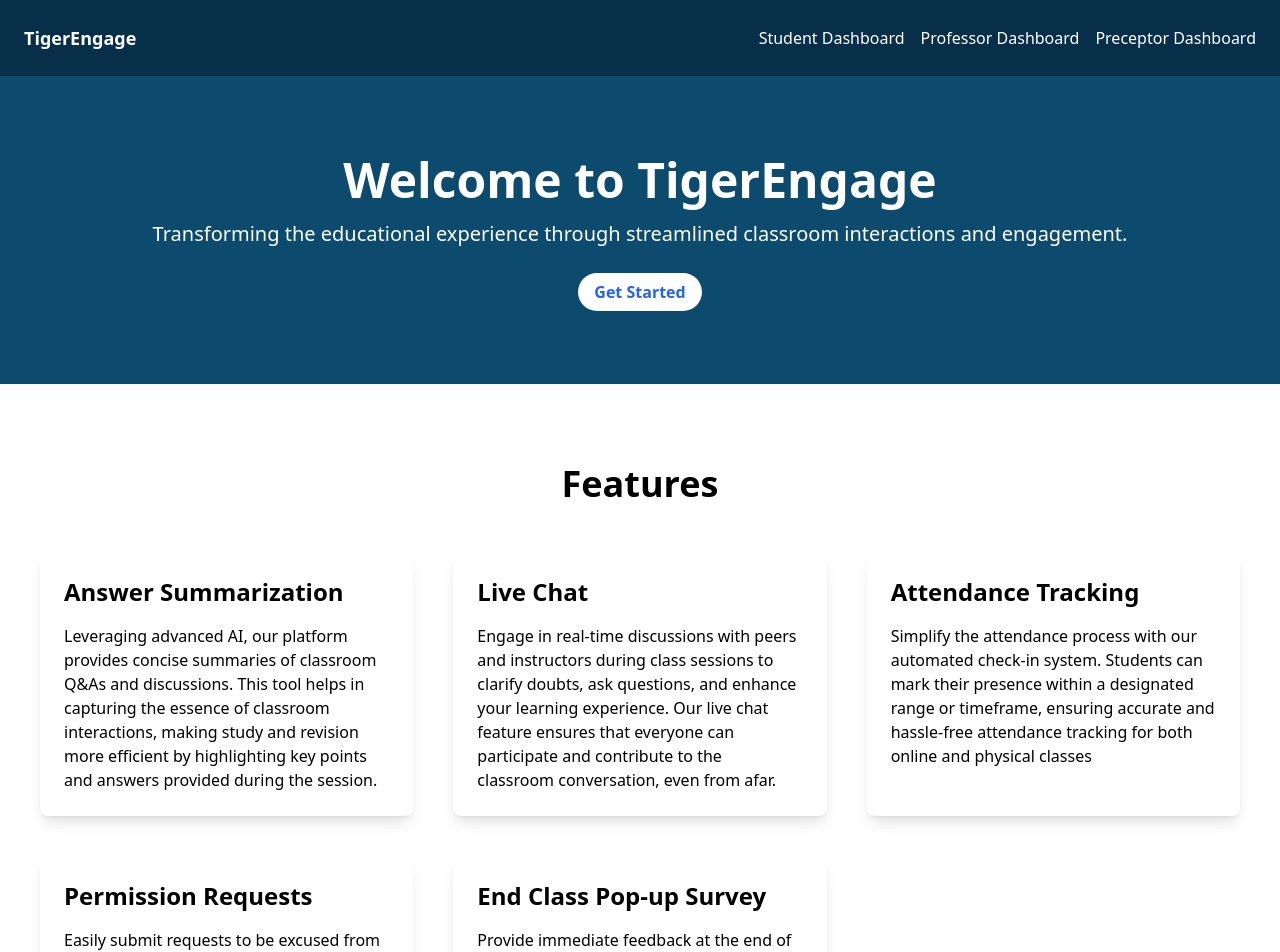
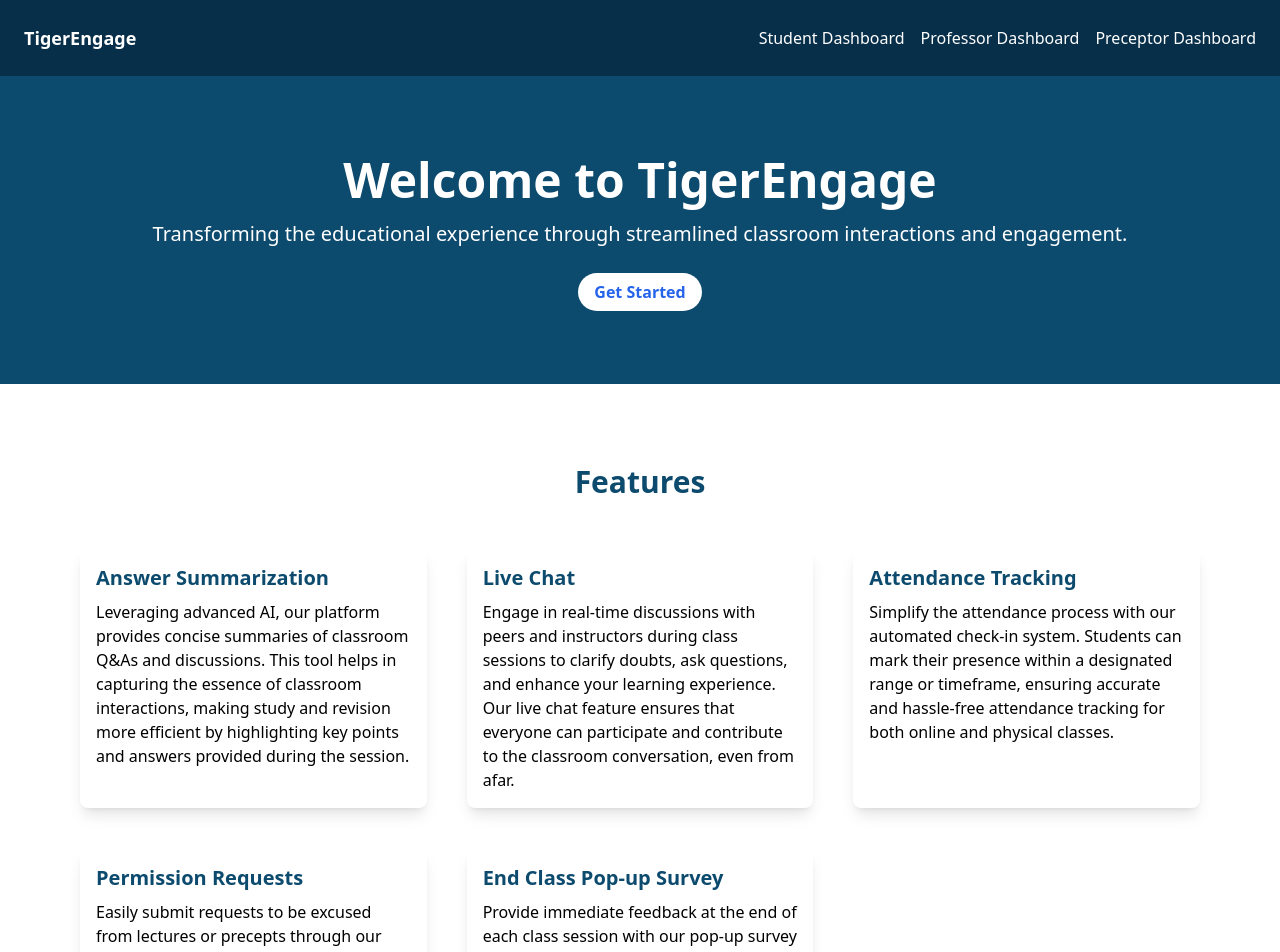
Before and after one commit to edouard2000/TigerEngage, a React (Vite) app: page / in a window 1280 px wide. Shown: the top 952 px of the page. Built offline with nearby package versions, Linux system fonts and the light colour scheme.

Commit message:
fixed some bags in the home section

```diff
--- a/package.json
+++ b/package.json
@@ -13,7 +13,8 @@
     "prop-types": "^15.8.1",
     "react": "^18.2.0",
     "react-dom": "^18.2.0",
-    "react-router-dom": "^6.22.1"
+    "react-router-dom": "^6.22.1",
+    "ua-parser-js": "^1.0.37"
   },
   "devDependencies": {
     "@types/react": "^18.2.56",
--- a/src/App.jsx
+++ b/src/App.jsx
@@ -1,6 +1,7 @@
 import { Routes, Route } from 'react-router-dom';
 import './App.css';
 import HomePage from './Components/HomePage';
+import RoleSelection from './Components/RoleSelection';
 
 
 
@@ -9,6 +10,7 @@ function App() {
     <div>
       <Routes>
         <Route index element={<HomePage />} />
+        <Route path='/role-selection' element={<RoleSelection />} />
       </Routes>
     </div>
   );
--- a/src/Components/FeatureCard.jsx
+++ b/src/Components/FeatureCard.jsx
@@ -1,11 +1,17 @@
 import PropTypes from 'prop-types';
 
-const FeatureCard = ({ title, description }) => (
-  <div className="rounded-lg bg-white p-6 shadow-lg">
-    <h3 className="mb-4 text-2xl font-bold">{title}</h3>
-    <p>{description}</p>
-  </div>
-);
+const FeatureCard = ({ title, description }) => {
+  return (
+    <div
+      className="rounded-lg bg-white p-4 shadow-lg
+    transition-colors duration-300 focus-within:bg-gray-100
+     hover:bg-sky-900 hover:text-white"
+    >
+      <h3 className="mb-2 text-xl font-semibold text-sky-900">{title}</h3>
+      <p >{description}</p>
+    </div>
+  );
+};
 
 FeatureCard.propTypes = {
   title: PropTypes.string.isRequired,
--- /dev/null
+++ b/src/Components/FeaturesSection.jsx
@@ -0,0 +1,21 @@
+import FeatureCard from './FeatureCard';
+import FeatureData from '../utils/featureData';
+
+const FeaturesSection = () => {
+  return (
+    <div className="my-20 px-10">
+      <h2 className="mb-12 text-center text-3xl font-bold text-sky-900">Features</h2>
+      <div className="grid grid-cols-1 gap-10 md:grid-cols-3">
+        {FeatureData.map((feature, index) => (
+          <FeatureCard
+            key={index}
+            title={feature.title}
+            description={feature.description}
+          />
+        ))}
+      </div>
+    </div>
+  );
+};
+
+export default FeaturesSection;
--- a/src/Components/HomePage.jsx
+++ b/src/Components/HomePage.jsx
@@ -1,6 +1,6 @@
 import { Link } from 'react-router-dom';
 import Navbar from './Navbar';
-import FeatureCard from './FeatureCard';
+import FeaturesSection from './FeaturesSection';
 import Footer from './Footer';
 
 const HomePage = () => {
@@ -14,44 +14,14 @@ const HomePage = () => {
           interactions and engagement.
         </p>
         <Link
-          to="/login-selection"
+          to="/role-selection"
           className="rounded-full bg-white px-4 py-2 font-bold text-blue-600 hover:bg-gray-100"
         >
           Get Started
         </Link>
       </div>
       <div className="my-20 px-10">
-        <h2 className="mb-12 text-center text-4xl font-bold">Features</h2>
-        <div className="grid grid-cols-1 gap-10 md:grid-cols-3">
-          <FeatureCard
-            title="Answer Summarization"
-            description="Leveraging advanced AI, our platform provides concise summaries of classroom Q&As and discussions.
-             This tool helps in capturing the essence of classroom interactions,
-             making study and revision more efficient by highlighting key points and answers provided during the session."
-          />
-          <FeatureCard
-            title="Live Chat"
-            description="Engage in real-time discussions with peers and instructors during class sessions to clarify doubts, ask questions, and enhance your learning experience.
-             Our live chat feature ensures that everyone can participate and contribute to the classroom conversation, even from afar."
-          />
-          <FeatureCard
-            title="Attendance Tracking"
-            description="Simplify the attendance process with our automated check-in system.
-             Students can mark their presence within a designated range or timeframe,
-             ensuring accurate and hassle-free attendance tracking for both online and physical classes"
-          />
-          <FeatureCard
-            title="Permission Requests"
-            description="Easily submit requests to be excused from lectures or precepts through our platform.
-             Supporting documents can be uploaded for evidence,
-             streamlining the process for both students and instructors and ensuring transparency and understanding in excusal requests"
-          />
-          <FeatureCard
-            title="End Class Pop-up Survey"
-            description="Provide immediate feedback at the end of each class session with our pop-up survey feature. Share your thoughts on the lecture materials, teaching methods, and overall class experience.
-            This feedback is invaluable for instructors to adapt and improve the learning experience in real-time"
-          />
-        </div>
+        <FeaturesSection />
       </div>
       <Footer />
     </div>
--- /dev/null
+++ b/src/Components/RoleSelection.jsx
@@ -0,0 +1,60 @@
+
+import { useNavigate } from 'react-router-dom';
+
+const RoleSelection = () => {
+  const navigate = useNavigate();
+
+  const handleRoleSelect = (role) => {
+    switch (role) {
+      case 'student':
+        navigate('/student-info');
+        break;
+      case 'professor':
+        navigate('/professor-info');
+        break;
+      case 'preceptor':
+        navigate('/preceptor-info');
+        break;
+      default:
+        break;
+    }
+  };
+
+  return (
+    <div className="mt-20 text-center">
+      <h2 className="mb-10 text-3xl font-semibold">Select Your Role</h2>
+      <div className="space-x-4">
+        <button
+          onClick={() => handleRoleSelect('student')}
+          className="rounded bg-blue-500 px-4 py-2 font-bold text-white hover:bg-blue-700"
+        >
+          Student
+        </button>
+        <button
+          onClick={() => handleRoleSelect('professor')}
+          className="rounded bg-blue-500 px-4 py-2 font-bold text-white hover:bg-blue-700"
+        >
+          Professor
+        </button>
+        <button
+          onClick={() => handleRoleSelect('preceptor')}
+          className="rounded bg-blue-500 px-4 py-2 font-bold text-white hover:bg-blue-700"
+        >
+          Preceptor
+        </button>
+      </div>
+    </div>
+  );
+};
+
+export default RoleSelection;
+
+
+
+import UAParser from 'ua-parser-js';
+
+const parser = new UAParser();
+const result = parser.getResult();
+const osName = result.os.name;
+
+console.log(osName);
--- /dev/null
+++ b/src/utils/featureData.js
@@ -0,0 +1,25 @@
+const featuresData = [
+    {
+      title: "Answer Summarization",
+      description: "Leveraging advanced AI, our platform provides concise summaries of classroom Q&As and discussions. This tool helps in capturing the essence of classroom interactions, making study and revision more efficient by highlighting key points and answers provided during the session."
+    },
+    {
+      title: "Live Chat",
+      description: "Engage in real-time discussions with peers and instructors during class sessions to clarify doubts, ask questions, and enhance your learning experience. Our live chat feature ensures that everyone can participate and contribute to the classroom conversation, even from afar."
+    },
+    {
+      title: "Attendance Tracking",
+      description: "Simplify the attendance process with our automated check-in system. Students can mark their presence within a designated range or timeframe, ensuring accurate and hassle-free attendance tracking for both online and physical classes."
+    },
+    {
+      title: "Permission Requests",
+      description: "Easily submit requests to be excused from lectures or precepts through our platform. Supporting documents can be uploaded for evidence, streamlining the process for both students and instructors and ensuring transparency and understanding in excusal requests."
+    },
+    {
+      title: "End Class Pop-up Survey",
+      description: "Provide immediate feedback at the end of each class session with our pop-up survey feature. Share your thoughts on the lecture materials, teaching methods, and overall class experience. This feedback is invaluable for instructors to adapt and improve the learning experience in real-time."
+    }
+  ];
+
+
+  export default featuresData;
```
Also changed, not shown: 1 other file (tests, documents, lock files or other folders).
